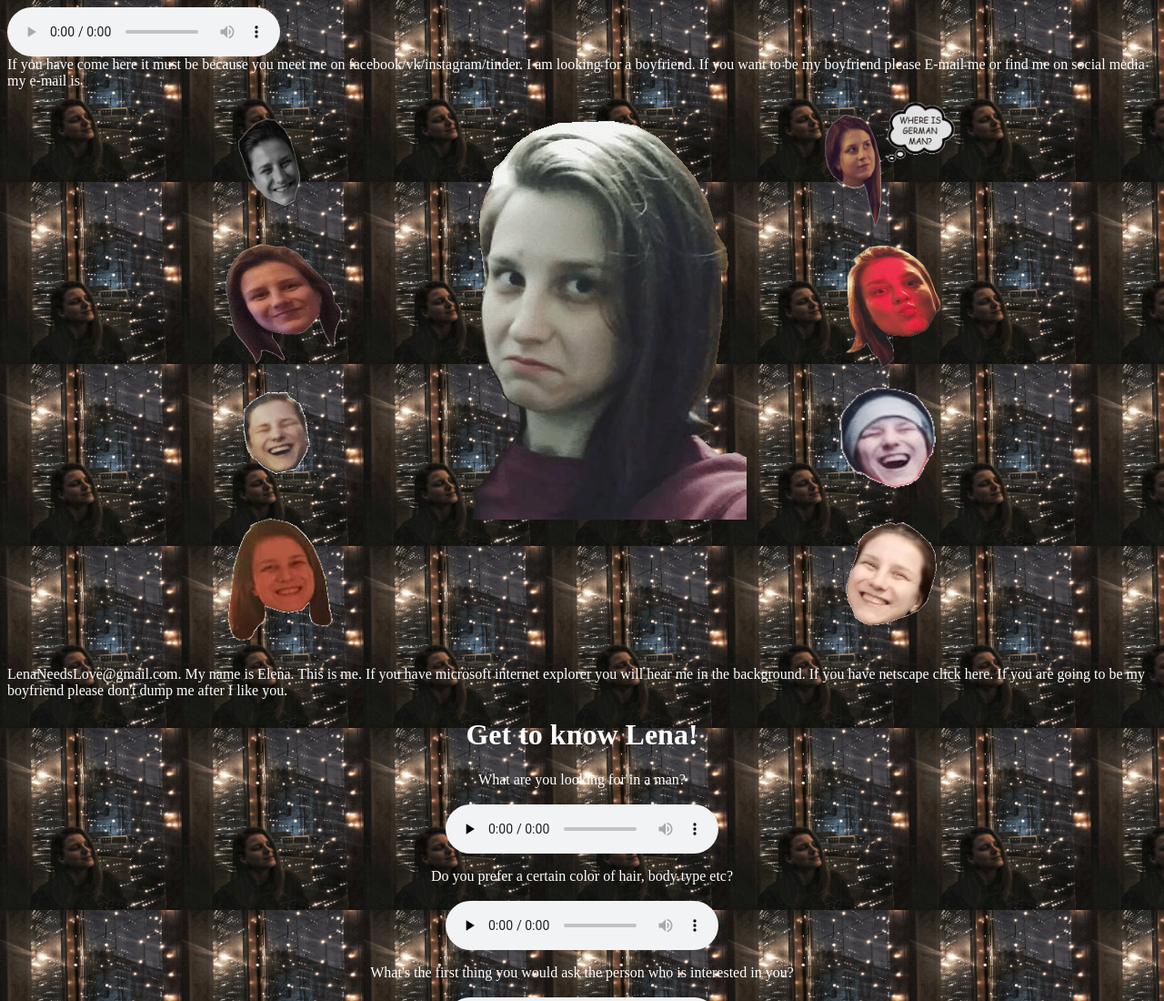
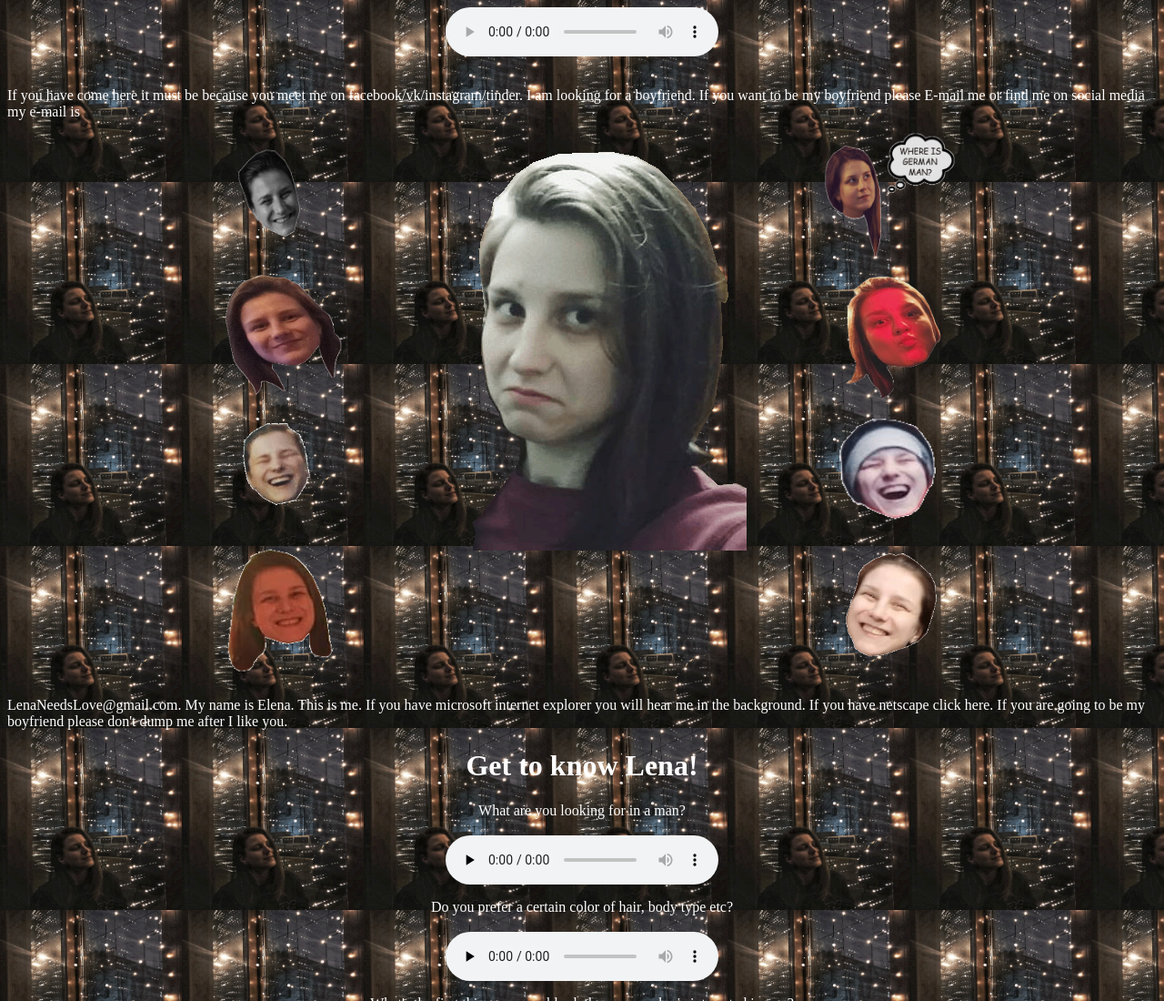
Before and after one commit to LenaInLove/LenaInLove.github.io, a plain HTML site: page index.html in a window 1280 px wide. Shown: the top 1100 px of the page at 91% size. Drawn offline with Linux system fonts and the light colour scheme.

Commit message:
Update index.html

```diff
--- a/index.html
+++ b/index.html
@@ -83,9 +83,10 @@ cursor:pointer;
 <body >
 
 
-<audio id="futurebf" autoplay controls >
+<p><audio id="futurebf" autoplay controls >
    <source src="./audio/future boyfriend-louder.mp3" type="audio/mpeg">
 </audio>
+</p>
 
 <br>
 
```
